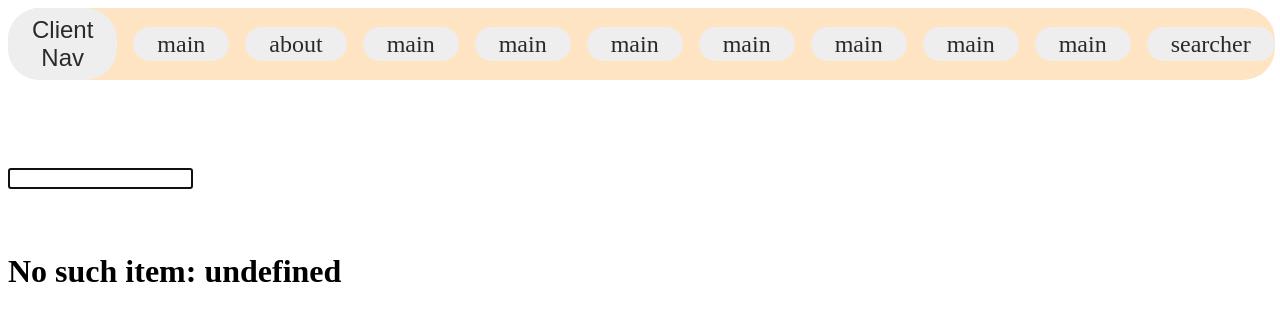
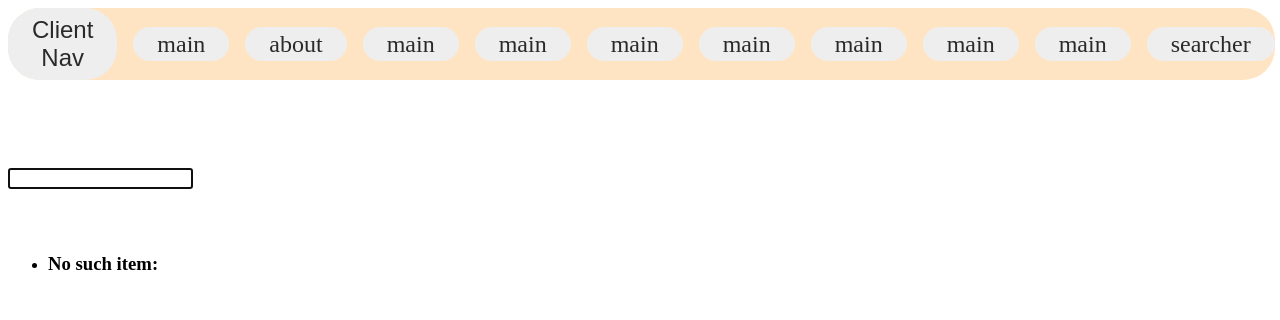
Before and after one commit to Waldemar-00/Svelte-Sveltekit, a SvelteKit app: page /searcher in a window 1280 px wide. Shown: the top 320 px of the page. Built offline with nearby package versions, Linux system fonts and the light colour scheme.

Commit message:
The searcher was updated.

```diff
--- a/src/db/items.js
+++ b/src/db/items.js
@@ -1,5 +1,6 @@
 
 export const items = {
-  apple: 'Some Mac',
-  samsung: 'Some Samsung'
+  apple: 'https://www.apple.com/',
+  samsung: 'https://www.samsung.com/',
+  apply: 'Apply something'
 }
--- a/src/routes/searcher/+page.server.js
+++ b/src/routes/searcher/+page.server.js
@@ -1,20 +1,28 @@
 // @ts-nocheck
 // import { deserialize } from '$app/forms';
-import {items} from "../../db/items.js"
+import { items } from "../../db/items.js"
+let searchItems = [];
 export async function load ( { url } )
 {
-  // console.log( url, 'page server' );
   const search = ( await url.searchParams.get( 'q' ) )?.toLowerCase();
-  for ( const item of Object.keys( items ) )
+  if ( search?.length === 0 ) searchItems.length = 0;
+  if ( search?.length > 1 )
   {
-    if ( item === search )
+    for ( const key of Object.keys( items ) )
+  {
+    if (key.includes(search) && !searchItems.includes(items[ key ]))
+    {
+      searchItems.push(items[ key ]);
+    }
+    }
+    if ( searchItems?.length > 0 )
     {
       return {
-        q: items[item]
+        q: searchItems
       }
     }
   }
   return {
-    q: `No such item: ${search}`
+    q: `No such item: ${search? search : ''}`
   }
 }
--- a/src/routes/searcher/+page.svelte
+++ b/src/routes/searcher/+page.svelte
@@ -1,12 +1,28 @@
 <script>
+	// @ts-nocheck
+
 	import { page } from '$app/stores';
+	export let data;
+	$: console.log(data?.q);
 </script>
 
 <form action="/searcher">
 	<!-- svelte-ignore a11y-autofocus -->
-	<input name="q" autofocus />
+	<input
+		name="q"
+		autofocus
+		on:input={() => document.querySelector('[action="/searcher"]').requestSubmit()}
+	/>
 </form>
-<h1>{$page?.data?.q}</h1>
+<ul>
+	{#if typeof data?.q === 'object'}
+		{#each data?.q as item, index (index)}
+			<li><a href={`${item.toLowerCase()}`}>{item}</a></li>
+		{/each}
+	{:else}
+		<li><h3>{data?.q}</h3></li>
+	{/if}
+</ul>
 
 <style>
 	form {
```
